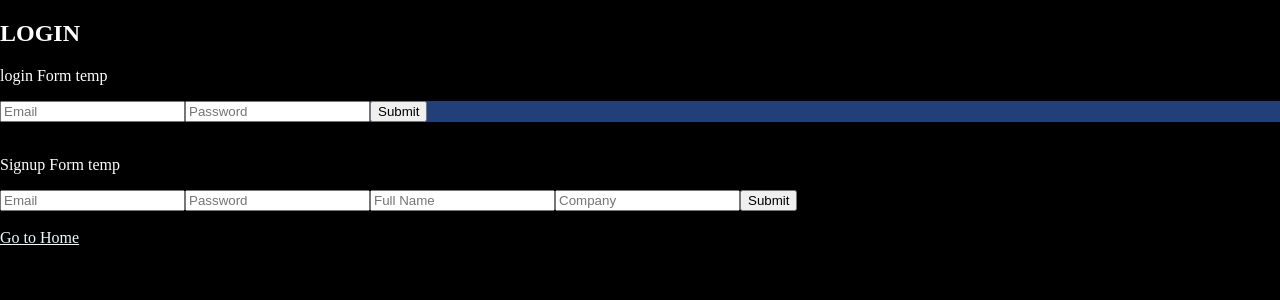
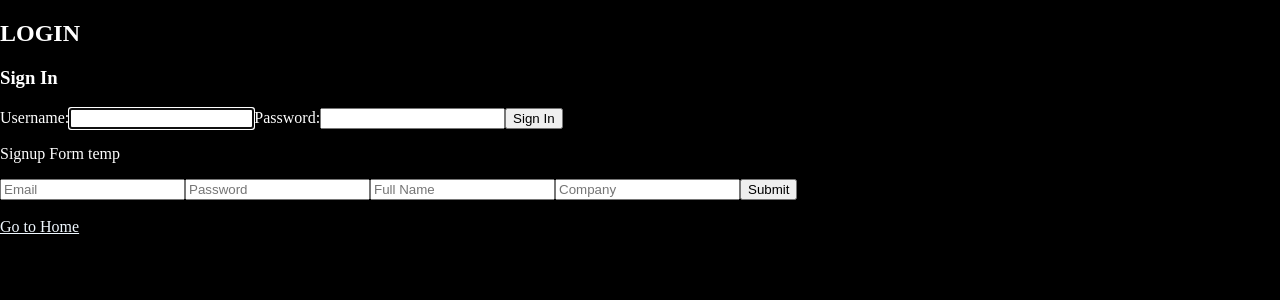
Before and after one commit to Gglws/Code-Ghost, a React (Create React App) app: page /login in a window 1280 px wide. Shown: the top 300 px of the page. Built offline with nearby package versions, Linux system fonts and the light colour scheme.

Commit message:
some login changes, mostly functioning. signup now needs update.

```diff
--- a/src/LoginForm.js
+++ b/src/LoginForm.js
@@ -1,62 +1,88 @@
-import React, { useState } from "react";
+import { useState, useRef, useEffect, useContext } from "react";
+import AuthContext from "./context/AuthProvider.js";
 import axios from "axios";
 
-function LoginForm() {
+const LoginForm = () => {
+  const { setAuth } = useContext(AuthContext);
+  const userRef = useRef();
+  const errRef = useRef();
+  const LOGIN_URL = "/api/userSessions";
+
   const [email, setEmail] = useState("");
   const [password, setPassword] = useState("");
-  const [login, setLogin] = useState(false);
-//   const [logout, setLogout] = useState("");
-  const updateEmail = (event) => {
-    setEmail(event.target.value);
-  };
-  const updatePassword = (event) => {
-    setPassword(event.target.value);
-  };
-//   const updateLogin = () => {
-//     setLogin(true);
-//   };
-//   const updateLogout = () => {
-//     setLogin(false);
-//   };
-  function HandleSubmit(e) {
+  const [errMsg, setErrMsg] = useState("");
+  const [success, setSuccess] = useState(false);
+
+  useEffect(() => {
+    userRef.current.focus();
+  }, []);
+
+  useEffect(() => {
+    setErrMsg('');
+  }, [email, password]);
+
+  const HandleSubmit = async (e) => {
     e.preventDefault();
-    axios({
-      url: "/userSessions", //this needs to be replaced in production
-      method: "POST",
-      data: { email, password },
-      headers: {
-        'Content-Type': 'application/json',
-    },
-    })
-    // .then(
-    //         setLogin(true),
-    //         console.log(login),
-    //         window.location.href = "/"
-            // localStorage.setItem("UserName", ));
-  //)
+    try {
+      const response = await axios.post(
+        LOGIN_URL,
+        JSON.stringify({email, password}),
+        { headers: {'Content-Type': 'application/json'},
+        withCredentials: true
+      });
+      console.log(JSON.stringify(response))
+        setEmail('');
+        setPassword('');
+        setSuccess(true);
+    } catch (err) {
+
     }
+
+  }
+
   return (
     <>
-      <p>login Form temp</p>
-      <form onSubmit={HandleSubmit} className="login">
+      {success ? (
+        <section>
+          <h1>You are logged in</h1>
+          <br />
+          <p>
+            <a href='/'>Go to Home</a>
+          </p>
+        </section>
+      ) : (
+        <section>
+          <p ref={errRef} className={errMsg ? "errMsg" : "offscreen"} aria-live="assertive">{errMsg}</p>
+          <h1>Sign In</h1>
+          <form onSubmit={HandleSubmit}>
+            <label htmlFor="username">Username:</label>
             <input
-          type="email"
-          placeholder="Email"
+            type="text"
+            id="username"
+            ref={userRef}
+            autoComplete="current-username"
+            onChange={(e) => setEmail(e.target.value)}
             value={email}
-          onChange={updateEmail}
-          autoComplete="current-username"
+            required
             ></input>
+            <label htmlFor="password">Password:</label>
             <input
             type="password"
-          placeholder="Password"
+            id="password"
+            autoComplete="current-password"
+            onChange={(e) => setPassword(e.target.value)}
             value={password}
-          onChange={updatePassword}
-          autoComplete="current-password"
+            required
             ></input>
-        <input type="submit"/>
+            <button>Sign In</button>
           </form>
-      <br></br>
+        </section>
+
+      )
+      }
+
+
     </>
-  );
+  )
 }
 export default LoginForm;
--- /dev/null
+++ b/src/context/AuthProvider.js
@@ -0,0 +1,14 @@
+import { createContext, useState } from "react";
+
+const AuthContext = createContext({});
+
+export const AuthProvider = ({ children }) => {
+    const [ auth, setAuth] = useState({});
+
+    return (
+        <AuthContext.Provider value={{ auth, setAuth}}>
+            {children}
+        </AuthContext.Provider>
+    )
+}
+export default AuthContext;
--- a/src/index.js
+++ b/src/index.js
@@ -1,13 +1,15 @@
 
 import React from 'react';
 import ReactDOM from 'react-dom/client';
-
 import App from './App.js';
 import './styles.css'
+import { AuthProvider } from './context/AuthProvider.js';
 
 const root = ReactDOM.createRoot(document.getElementById("root"));
 root.render(
   <React.StrictMode>
+    <AuthProvider>
     <App />
+    </AuthProvider>
   </React.StrictMode>
 );
```
Also changed, not shown: 1 other file (tests, documents, lock files or other folders). Lines whose indentation alone changed are shown as unchanged.
